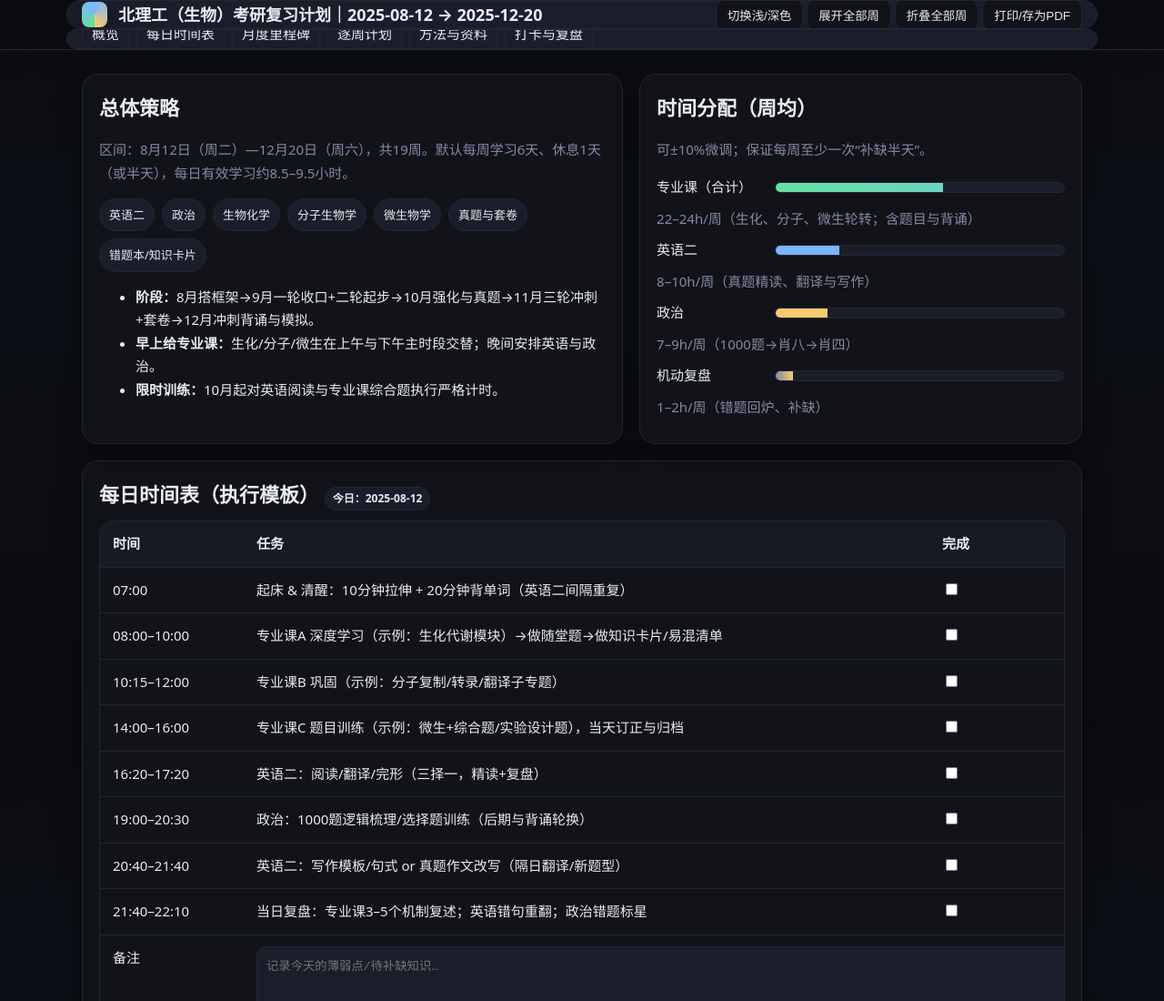
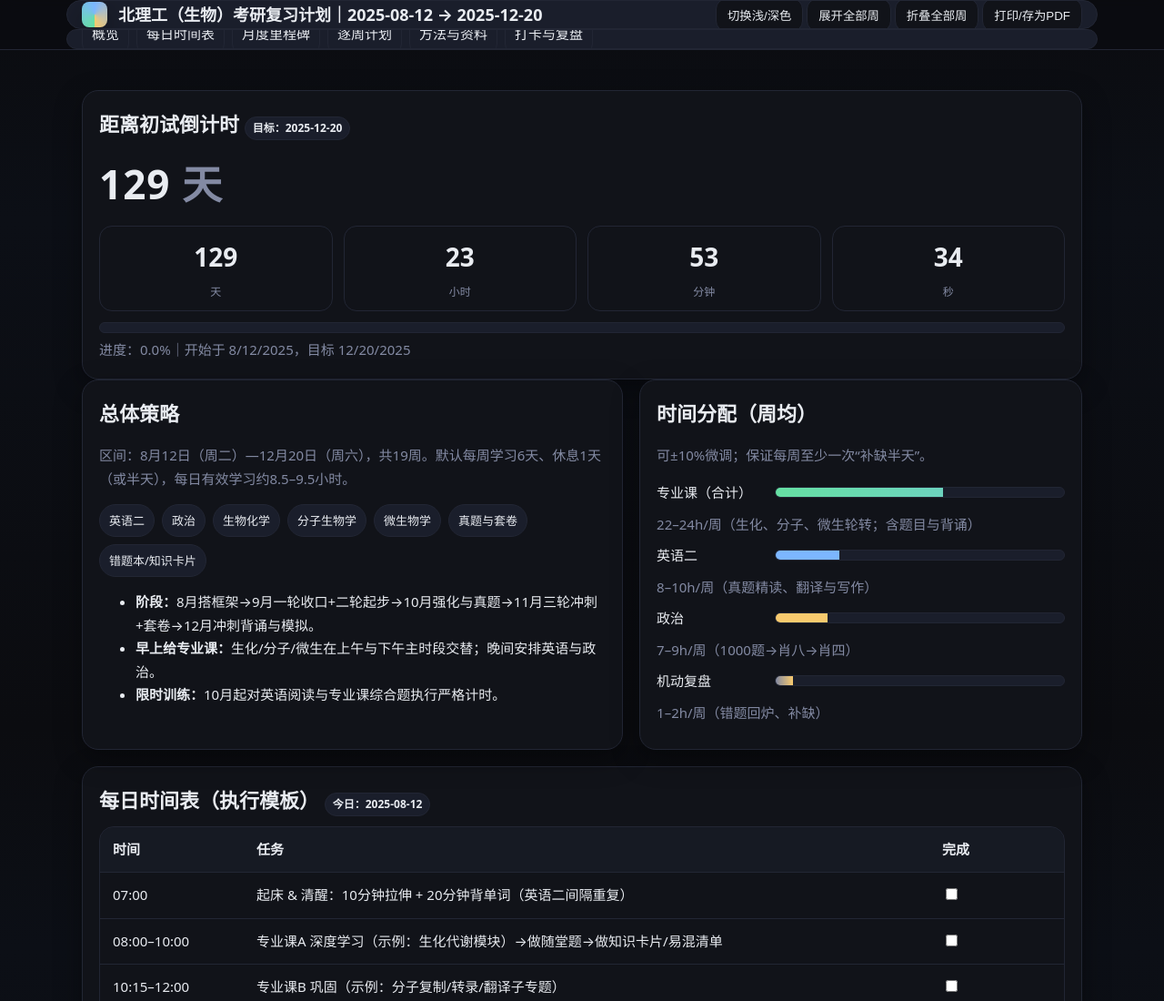
Before and after one commit to cavyku-creator/senda, a plain HTML site: page index.html in a window 1280 px wide. Shown: the top 1100 px of the page at 91% size. Drawn offline with Linux system fonts and the light colour scheme.

Commit message:
Update index.html

```diff
--- a/index.html
+++ b/index.html
@@ -95,6 +95,13 @@
       .card{box-shadow:none}
       a{color:#000}
     }
+  /* 倒计时样式 */
+    .countdown{display:flex; gap:16px; align-items:center; justify-content:space-between; flex-wrap:wrap}
+    .countnum{font-size:44px; font-weight:800; letter-spacing:1px}
+    .countgrid{display:grid; grid-template-columns: repeat(4, minmax(90px,1fr)); gap:12px; width:100%}
+    .countbox{background:var(--card); border:1px solid var(--border); border-radius:14px; padding:10px 12px; text-align:center}
+    .countbox b{display:block; font-size:28px; margin-bottom:4px}
+    .countlabel{color:var(--muted); font-size:12px}
   </style>
 </head>
 <body>
@@ -124,6 +131,24 @@
   </header>
 
   <main class="container">
+    <!-- 考研倒计时 -->
+    <section id="countdownSec" class="card" style="margin-top:18px">
+      <h2>距离初试倒计时 <span class="badge">目标：2025-12-20</span></h2>
+      <div class="countdown">
+        <div class="countnum"><span id="dLeft">--</span><span class="muted"> 天</span></div>
+        <div style="flex:1"></div>
+      </div>
+      <div class="countgrid" style="margin-top:8px">
+        <div class="countbox"><b id="d">--</b><div class="countlabel">天</div></div>
+        <div class="countbox"><b id="h">--</b><div class="countlabel">小时</div></div>
+        <div class="countbox"><b id="m">--</b><div class="countlabel">分钟</div></div>
+        <div class="countbox"><b id="s">--</b><div class="countlabel">秒</div></div>
+      </div>
+      <div style="margin-top:12px">
+        <div class="bar"><span id="countProgress" style="width:0%; background:linear-gradient(90deg, var(--accent), var(--accent-2))"></span></div>
+        <div class="muted" style="margin-top:6px" id="countTips"></div>
+      </div>
+    </section>
     <!-- 概览 -->
     <section id="overview" class="grid grid-2">
       <div class="card">
@@ -592,6 +617,51 @@
     const collapseBtn = document.getElementById('collapseAll');
     expandBtn.addEventListener('click', ()=> document.querySelectorAll('#weekly details').forEach(d=> d.open = true));
     collapseBtn.addEventListener('click', ()=> document.querySelectorAll('#weekly details').forEach(d=> d.open = false));
+      // ——— 初试倒计时（以本机本地时间为准） ———
+    const EXAM = new Date('2025-12-20T00:00:00'); // 当地时间 0点
+    const START = new Date('2025-08-12T00:00:00');
+    const dEl = document.getElementById('d');
+    const hEl = document.getElementById('h');
+    const mEl = document.getElementById('m');
+    const sEl = document.getElementById('s');
+    const dLeftEl = document.getElementById('dLeft');
+    const progEl = document.getElementById('countProgress');
+    const tipsEl = document.getElementById('countTips');
+
+    function pad2(n){return String(n).padStart(2,'0')}
+    function updateCountdown(){
+      const now = new Date();
+      let diff = EXAM - now;
+      if(diff < 0){
+        // 已到或超过考试日
+        const passedDays = Math.floor((now - EXAM)/86400000);
+        dEl && (dEl.textContent = '0');
+        hEl && (hEl.textContent = '00');
+        mEl && (mEl.textContent = '00');
+        sEl && (sEl.textContent = '00');
+        dLeftEl && (dLeftEl.textContent = '0');
+        tipsEl && (tipsEl.textContent = `考试日已到（或已过去${passedDays}天）`);
+        progEl && (progEl.style.width = '100%');
+        return;
+      }
+      const days = Math.floor(diff/86400000); diff -= days*86400000;
+      const hours = Math.floor(diff/3600000); diff -= hours*3600000;
+      const mins = Math.floor(diff/60000); diff -= mins*60000;
+      const secs = Math.floor(diff/1000);
+      dEl && (dEl.textContent = String(days));
+      hEl && (hEl.textContent = pad2(hours));
+      mEl && (mEl.textContent = pad2(mins));
+      sEl && (sEl.textContent = pad2(secs));
+      dLeftEl && (dLeftEl.textContent = String(days));
+
+      // 进度条：从 START 到 EXAM
+      let pct = 0;
+      if(now <= START) pct = 0; else if(now >= EXAM) pct = 100; else pct = ((now - START) / (EXAM - START)) * 100;
+      progEl && (progEl.style.width = pct.toFixed(2) + '%');
+      tipsEl && (tipsEl.textContent = `进度：${pct.toFixed(1)}%｜开始于 ${START.toLocaleDateString()}，目标 ${EXAM.toLocaleDateString()}`);
+    }
+    updateCountdown();
+    setInterval(updateCountdown, 1000);
   </script>
 </body>
 </html>
```
